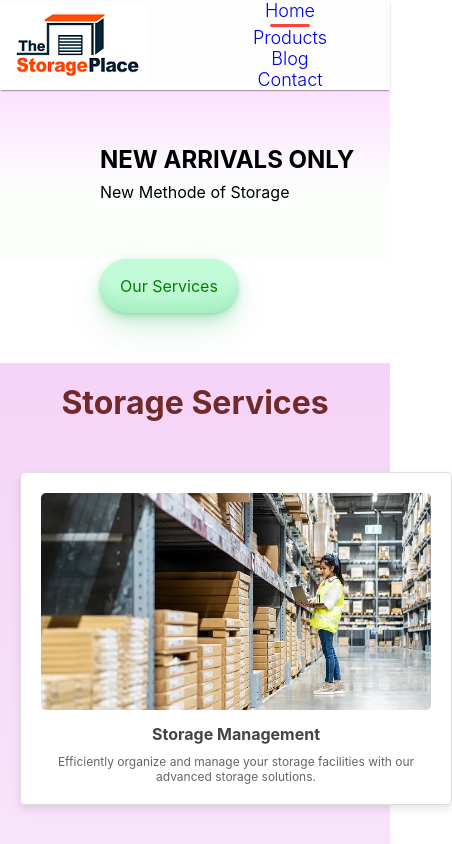
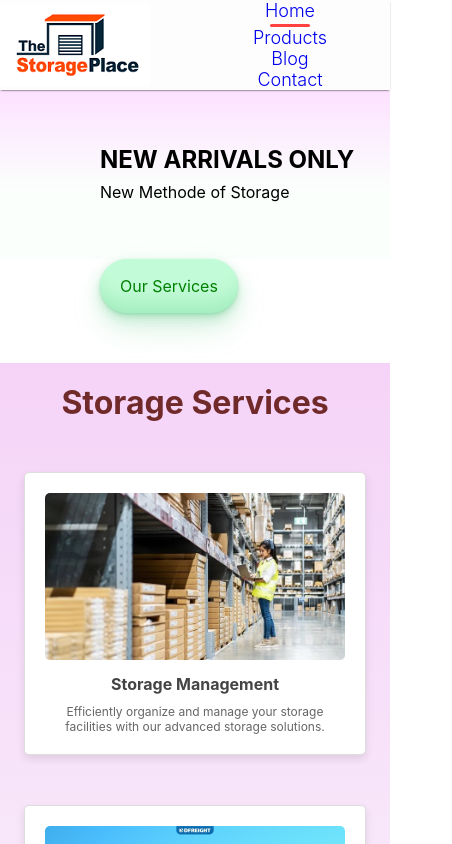
Before and after one commit to Shindou7/Project_storage, a React (Create React App) app: page / in a window 390 px wide. Shown: the top 844 px of the page, 452 px wide, since content can reach past the window. Built offline with nearby package versions, Linux system fonts and the light colour scheme.

Commit message:
adjust homepage cards display on mobile phone (max-width: 300px)

```diff
--- a/src/Components/Homepage2/Homepage2.css
+++ b/src/Components/Homepage2/Homepage2.css
@@ -94,7 +94,7 @@
     }
 
     .service-card {
-        width: 90%;
-        max-width: 400px;
+        width: 70%;
+        max-width: 300px;
     }
 }
```
